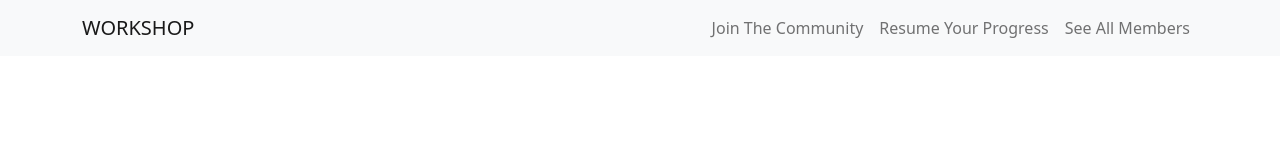
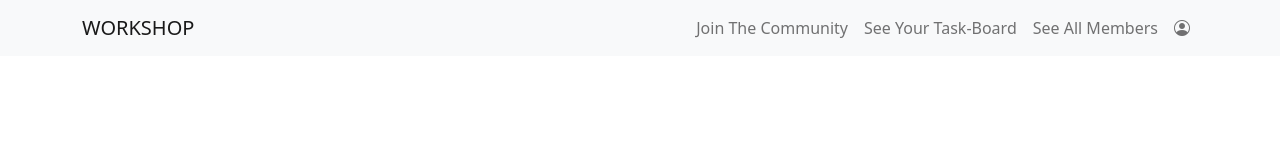
Before and after one commit to mohsina-rifa/Workshop, a Vue app: page / in a window 1280 px wide. Shown: the top 160 px of the page. Built offline with nearby package versions, Linux system fonts and the light colour scheme.

Commit message:
Added Profile-icon of Bootstrap

```diff
--- a/package.json
+++ b/package.json
@@ -10,6 +10,7 @@
   },
   "dependencies": {
     "axios": "^1.7.9",
+    "bootstrap-icons": "^1.11.3",
     "json-server": "^1.0.0-beta.3",
     "pinia": "^2.3.0",
     "vue": "^3.5.13",
--- a/src/components/Navbar.vue
+++ b/src/components/Navbar.vue
@@ -58,14 +58,19 @@ const onSubmitModal = () => {
           >
         </li>
         <li class="nav-item">
-          <router-link to="/resume-your-progress" class="nav-link"
-            >Resume Your Progress</router-link
+          <router-link to="/see-your-board" class="nav-link"
+            >See Your Task-Board</router-link
           >
         </li>
         <li class="nav-item">
           <router-link to="/" class="nav-link" @click="openModal()"
             >See All Members</router-link
           >
+        </li>
+        <li class="nav-item">
+          <router-link to="/resume-your-progress" class="nav-link">
+            <i class="bi bi-person-circle"></i>
+          </router-link>
         </li>
       </ul>
     </div>
@@ -129,4 +134,8 @@ const onSubmitModal = () => {
   </div>
 </template>
 
-<style scoped></style>
+<style scoped>
+/* .navbar-nav {
+  //
+} */
+</style>
--- a/src/components/Profile.vue
+++ b/src/components/Profile.vue
@@ -43,7 +43,6 @@ const returnHome = () => {
           <div class="d-flex flex-column">
             <h2>{{ employeeData.username }}</h2>
             <router-link to="/see-your-board" class="p text-info">See your progress...</router-link>
-            <!-- <p class="text-info">Change Password</p> -->
           </div>
         </div>
         <div class="col-lg-7 d-flex justify-content-start align-items-center">
--- a/src/main.ts
+++ b/src/main.ts
@@ -5,6 +5,7 @@ import "./style.css";
 
 import Toast from "vue-toastification";
 import "vue-toastification/dist/index.css";
+import "bootstrap-icons/font/bootstrap-icons.css";
 
 import App from "./App.vue";
 import router from './router/router';
--- a/src/router/router.ts
+++ b/src/router/router.ts
@@ -29,7 +29,7 @@ const routes = [
   {
     path: '/see-your-board',
     name: 'Board',
-    component: () => import('../components/KanbanBoard.vue')
+    component: () => import('../components/TaskBoard.vue')
   }
 ];
 
```
Also changed, not shown: src/components/TaskBoard.vue (renamed from src/components/KanbanBoard.vue), 1 other file (tests, documents, lock files or other folders).
